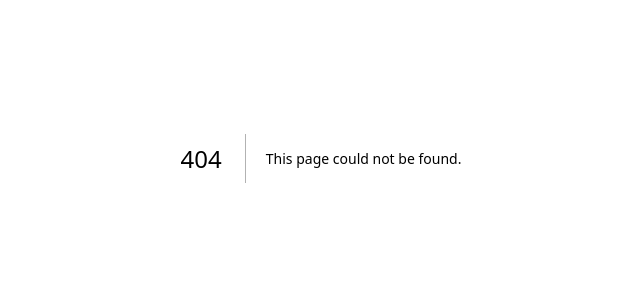
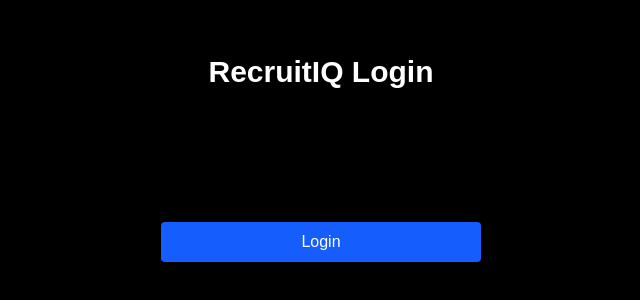
Before and after one commit to MainVishu32/RecruitIQ1, a Next.js app in the folder frontend/: page /login in a window 1280 px wide. Before the commit this address had no page. Shown: the part 242-542 px from the top of the page, without its empty margins (319-959 px from the left). Built offline with nearby package versions, Linux system fonts and the light colour scheme.

Commit message:
Add login page route

```diff
--- /dev/null
+++ b/frontend/app/login/page.tsx
@@ -0,0 +1,56 @@
+"use client";
+
+import { useState } from "react";
+import { useRouter } from "next/navigation";
+import { api } from "../../lib/api";
+
+export default function LoginPage() {
+  const router = useRouter();
+
+  const [email, setEmail] = useState("judge@hackathon.com");
+  const [password, setPassword] = useState("securepassword123");
+
+  async function handleLogin(e: React.FormEvent) {
+    e.preventDefault();
+
+    try {
+      const res = await api.post("/auth/login", {
+        email,
+        password,
+      });
+
+      localStorage.setItem("access_token", res.data.access_token);
+      router.push("/dashboard");
+    } catch (error) {
+      alert("Login failed. Please check backend login route or credentials.");
+    }
+  }
+
+  return (
+    <main className="min-h-screen flex items-center justify-center bg-black text-white">
+      <form onSubmit={handleLogin} className="flex flex-col gap-4 w-80">
+        <h1 className="text-3xl font-bold text-center">RecruitIQ Login</h1>
+
+        <input
+          type="email"
+          placeholder="Email"
+          className="border p-2 rounded text-black"
+          value={email}
+          onChange={(e) => setEmail(e.target.value)}
+        />
+
+        <input
+          type="password"
+          placeholder="Password"
+          className="border p-2 rounded text-black"
+          value={password}
+          onChange={(e) => setPassword(e.target.value)}
+        />
+
+        <button className="bg-blue-600 text-white p-2 rounded">
+          Login
+        </button>
+      </form>
+    </main>
+  );
+}
```
